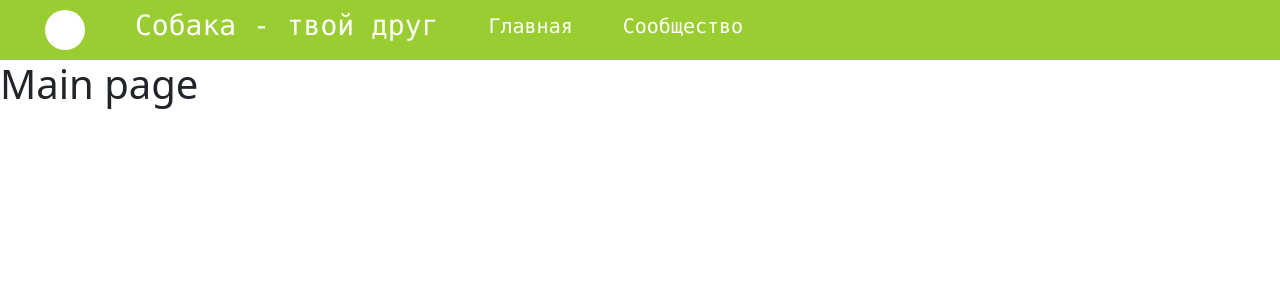
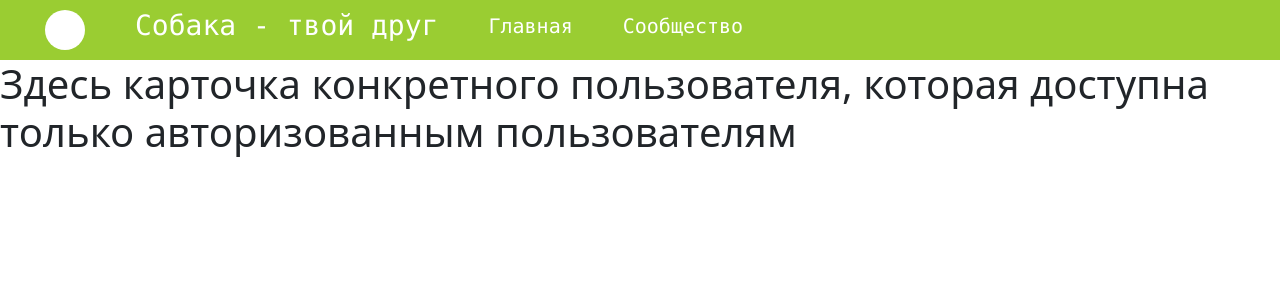
Before and after one commit to EgorKudryashov/dogs-portal, a React (Create React App) app in the folder dogs_app/frontend_dogs/: page /community/card/1 in a window 1280 px wide. Before the commit this address led to /. Shown: the top 300 px of the page. Built offline with nearby package versions, Linux system fonts and the light colour scheme.

Commit message:
Прописал пути на клиенте

```diff
--- /dev/null
+++ b/dogs_app/frontend_dogs/src/pages/BreedPage.jsx
@@ -0,0 +1,13 @@
+import React from 'react';
+
+const BreedPage = () => {
+    return (
+        <div>
+            <h1>
+                Здесь будет карточка породы, которая доступна всем
+            </h1>
+        </div>
+    );
+};
+
+export default BreedPage;
--- /dev/null
+++ b/dogs_app/frontend_dogs/src/pages/CardPage.jsx
@@ -0,0 +1,13 @@
+import React from 'react';
+
+const CardPage = () => {
+    return (
+        <div>
+            <h1>
+                Здесь карточка конкретного пользователя, которая доступна только авторизованным пользователям
+            </h1>
+        </div>
+    );
+};
+
+export default CardPage;
--- /dev/null
+++ b/dogs_app/frontend_dogs/src/pages/LoginPage.jsx
@@ -0,0 +1,13 @@
+import React from 'react';
+
+const LoginPage = () => {
+    return (
+        <div>
+            <h1>
+                Здесь вход на сайт
+            </h1>
+        </div>
+    );
+};
+
+export default LoginPage;
--- /dev/null
+++ b/dogs_app/frontend_dogs/src/pages/RegisterPage.jsx
@@ -0,0 +1,13 @@
+import React from 'react';
+
+const RegisterPage = () => {
+    return (
+        <div>
+            <h1>
+                Здесь регистрация
+            </h1>
+        </div>
+    );
+};
+
+export default RegisterPage;
```
Also changed, not shown: dogs_app/frontend_dogs/src/routes/routes.js (+8 -0 lines).
